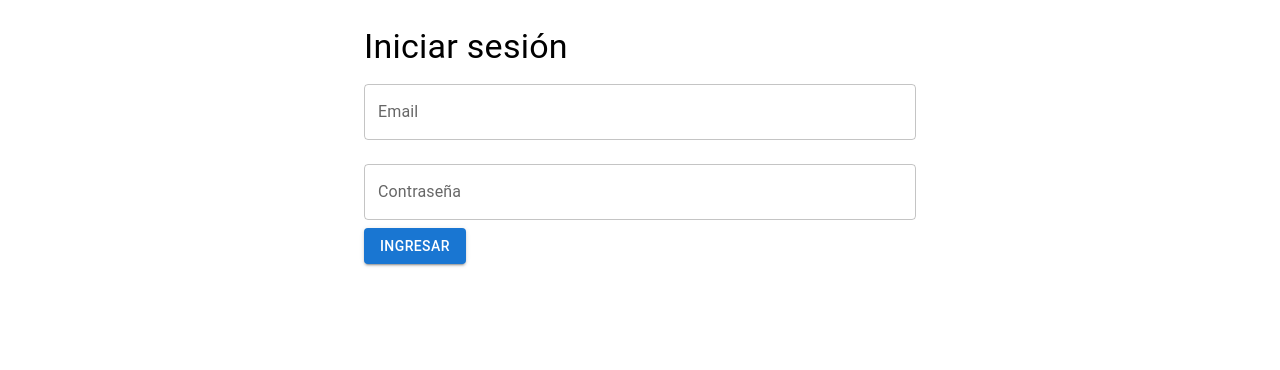
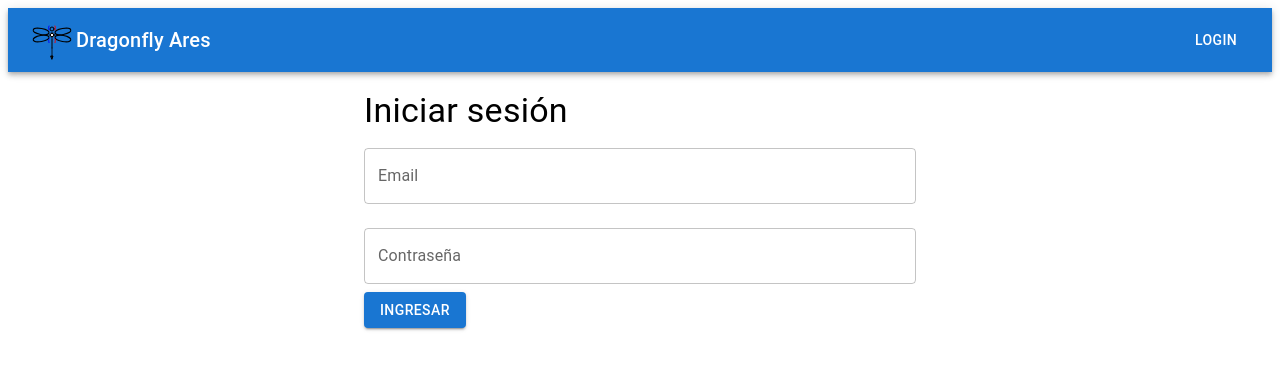
Before and after one commit to maugus19/dragonfly, a React (Vite) app: page /login in a window 1280 px wide. Shown: the top 370 px of the page. Built offline with nearby package versions, Linux system fonts and the light colour scheme; no server answers.

Commit message:
Add custom navbar

```diff
--- a/src/App.jsx
+++ b/src/App.jsx
@@ -4,7 +4,7 @@ import Home from "./pages/Home";
 import Reports from "./pages/Reports";
 import Income from "./pages/Income";
 import Login from "./pages/Login";
-//import {NavBar} from "./components/NavBar.jsx";
+import {CustomNavBar} from "./components/CustomNavBar";
 import useAuthStore from "./context/authStore";
 import useFinanceStore from "./context/FinanceStore";
 
@@ -30,6 +30,7 @@ function App() {
   }, [user]);
   return (
     <>
+      <CustomNavBar />
       <br />
       <Routes>
         <Route path="/login" element={<Login />} />
--- a/src/components/Navbar.jsx
+++ b/src/components/CustomNavBar.jsx
@@ -4,7 +4,7 @@ import { AppBar, Toolbar, Typography, Button } from "@mui/material";
 import { Link } from "react-router-dom";
 import useAuthStore from "../context/authStore";
 
-export function NavBar() {
+export function CustomNavBar() {
   const user = useAuthStore((state) => state.user);
   const logout = useAuthStore((state) => state.logout);
 
```
